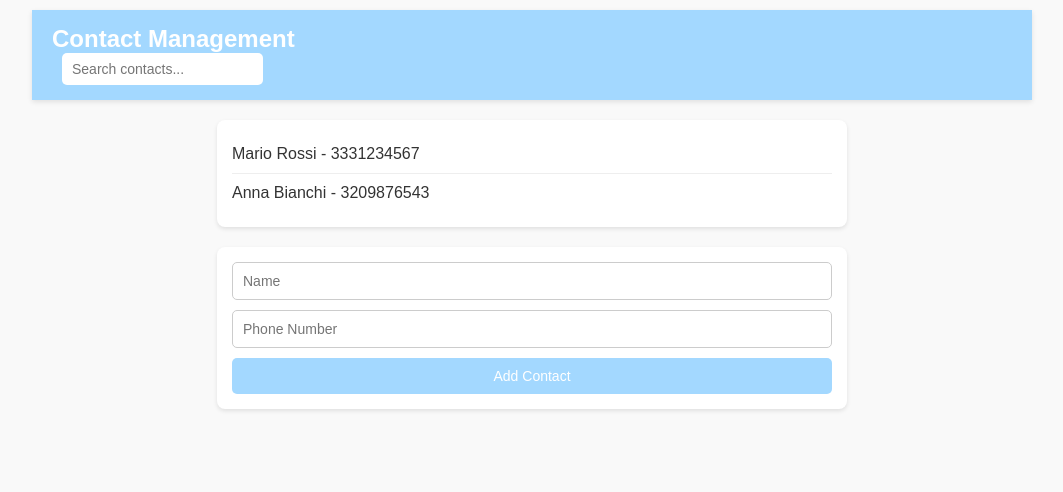
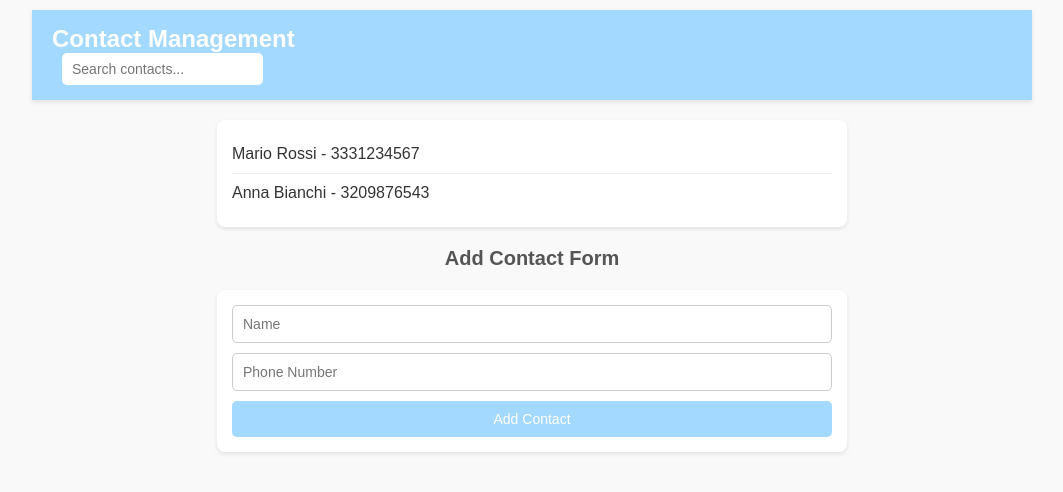
Before and after one commit to annanyax/contact-management-app, a Vue app: page / in a window 1280 px wide. Shown: the top 492 px of the page, without its empty margins (108-1171 px from the left). Built offline with nearby package versions, Linux system fonts and the light colour scheme.

Commit message:
Minor style changes

```diff
--- a/src/components/AddContactForm.vue
+++ b/src/components/AddContactForm.vue
@@ -1,10 +1,13 @@
 <template>
+ <div>
+    <h2>Add Contact Form</h2>
     <form @submit.prevent="addContact">
       <input type="text" v-model="name" placeholder="Name" />
       <input type="text" v-model="phone" placeholder="Phone Number" />
       <button type="submit">Add Contact</button>
       <p v-if="error">{{ error }}</p>
     </form>
+ </div>
   </template>
 
   <script>
--- a/src/style.css
+++ b/src/style.css
@@ -61,6 +61,14 @@ form {
   display: flex;
   flex-direction: column;
   gap: 10px;
+  margin: 20px auto 40px;
+}
+
+h2 {
+  text-align: center;
+  margin-bottom: 15px;
+  font-size: 20px;
+  color: #555;
 }
 
 input {
@@ -94,6 +102,7 @@ p {
   color: #e74c3c; /* Error Red */
   font-size: 12px;
   margin: 0;
+  text-align: center;
 }
 
 /* Page Layout */
```
